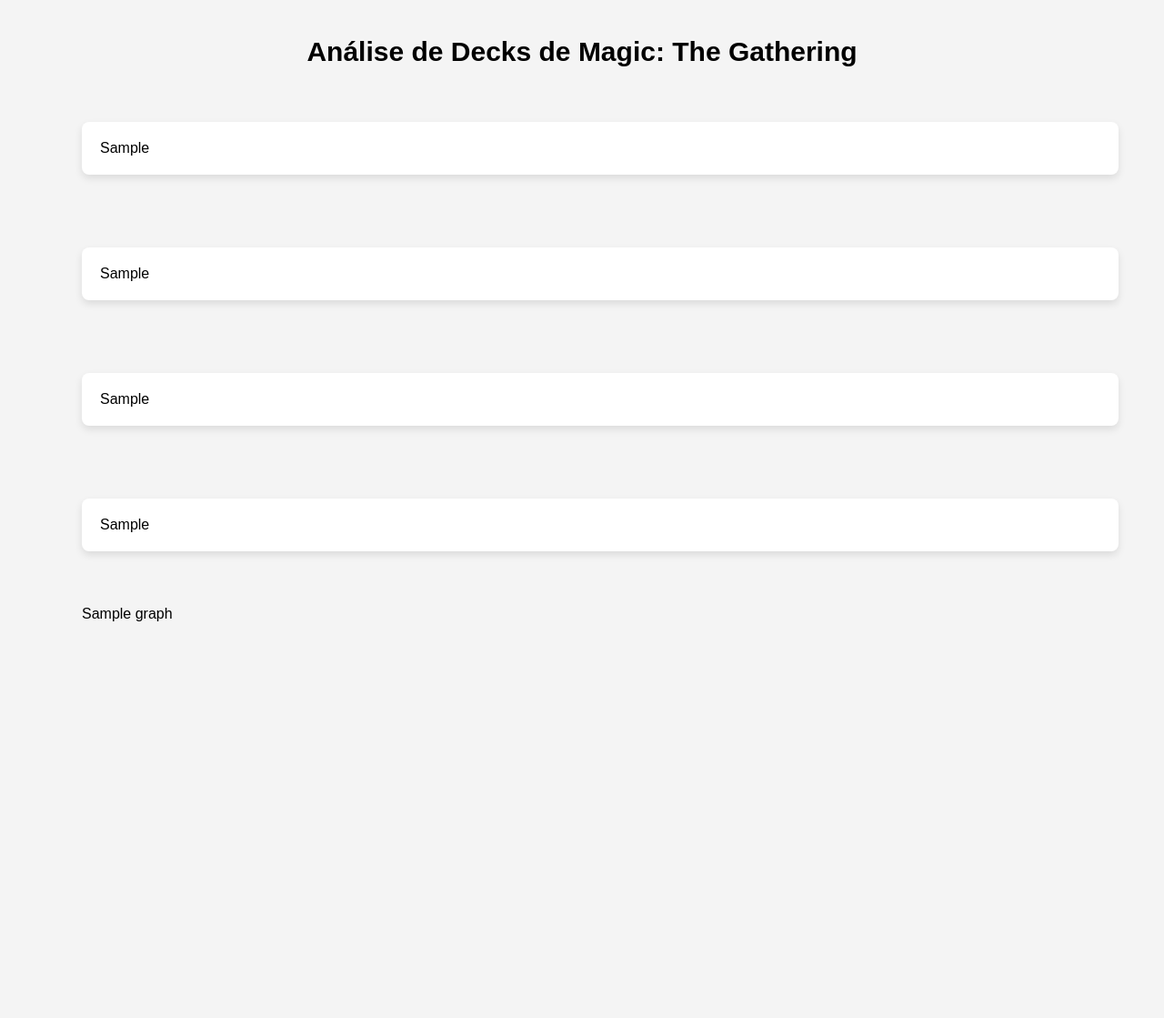
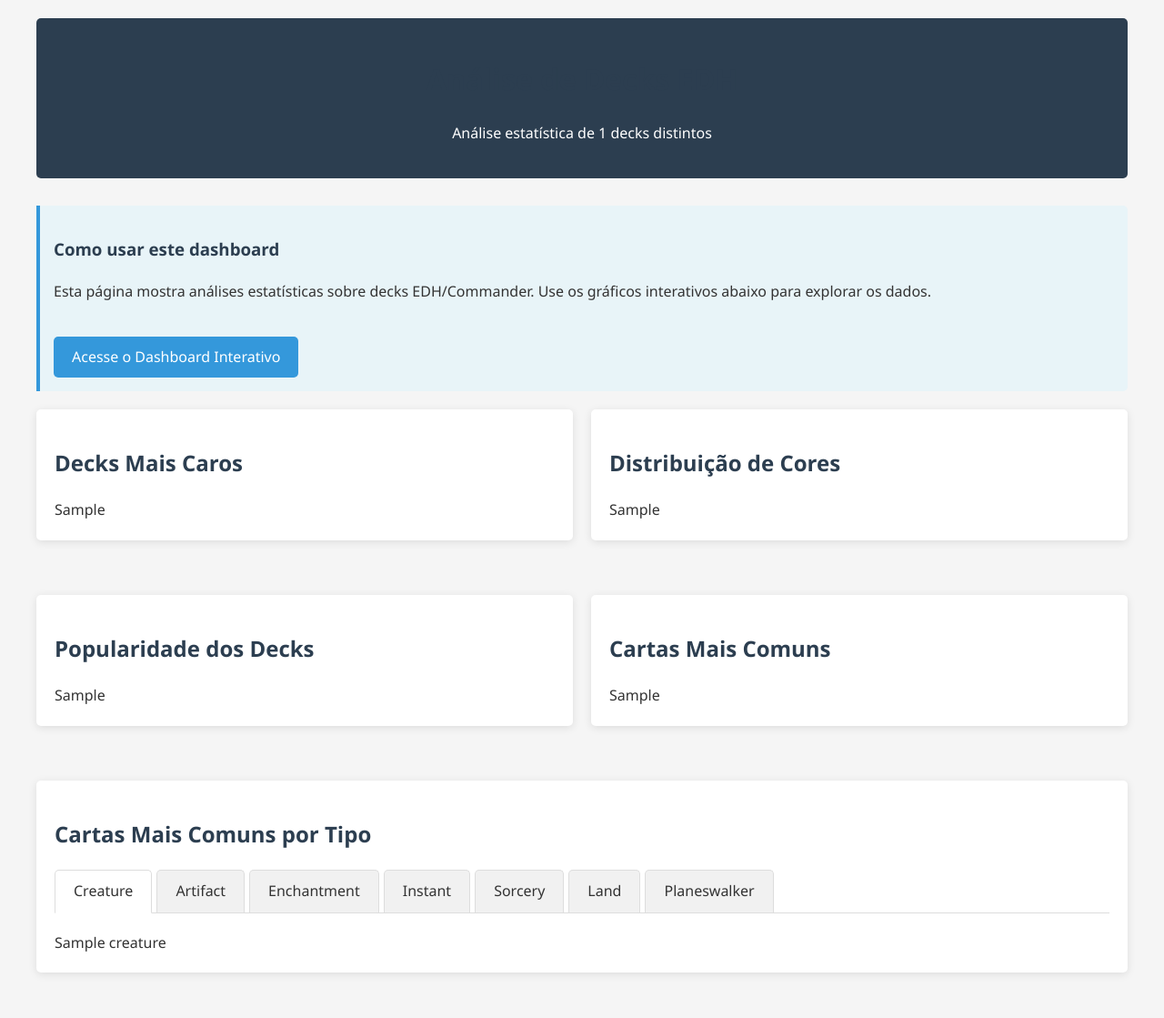
Before and after one commit to MatheusArguelho/KindredWars, a Flask app: template templates/index.html in a window 1280 px wide. Shown: the whole page at 91% size. Before the commit the page ends 683 px from the top, so only its background shows below. Run offline with Flask 3, Linux system fonts and the light colour scheme; the template is opened without the code that fills it: most values are stand-ins (such as "Sample title", 1, 10 or a date in 2020).

Commit message:
Modulação

```diff
--- a/app.py
+++ b/app.py
@@ -1,194 +1,43 @@
-import pandas as pd
-import plotly.express as px
 from flask import Flask, render_template
-import dash
-from dash import dcc, html
-from dash.dependencies import Input, Output
+from data_processing.data_loader import load_and_preprocess_data
+from data_processing.data_analyzer import analyze_data
+from visualization.plot_creator import create_plots
+from visualization.dashboard import create_dash_app
 
-# ==============================================
-# 1. CARREGAMENTO E PRÉ-PROCESSAMENTO DOS DADOS
-# ==============================================
+# Configuração inicial
+app = Flask(__name__)
+tipos = ['Land', 'Creature', 'Artifact', 'Enchantment', 'Planeswalker', 'Battle', 'Instant', 'Sorcery']
+top_x = 50
 
-df = pd.read_csv('todos_os_decks.csv')
-df = df[~df['Deck'].str.endswith('INVALIDO', na=False)]
-df['Custo'] = pd.to_numeric(df['Custo'], errors='coerce')
-df['Preco_USD'] = pd.to_numeric(df['Preco_USD'], errors='coerce')
-df['EDHREC_Rank'] = pd.to_numeric(df['EDHREC_Rank'], errors='coerce')
+# Carrega e processa dados
+df, df_sem_land = load_and_preprocess_data('todos_os_decks.csv')
 
-# Filtra as cartas que não são do tipo "Land"
-df_sem_land = df[df['Tipo'] != 'Basic Land']
+# Análise dos dados (agora passando 'tipos' como parâmetro)
+analysis_results = analyze_data(df, df_sem_land, tipos)
 
-# ==============================================
-# 2. ANÁLISES ESTATÍSTICAS
-# ==============================================
+# Cria gráficos
+plots = create_plots(analysis_results, tipos, top_x)
 
-num_decks_distintos = df['Deck'].nunique()
-comandantes_decks = df[df['Comandante'] == 1].groupby('Deck').first()
-preco_por_deck = df.groupby('Deck')['Preco_USD'].sum().sort_values(ascending=False)
-cores_comandantes = comandantes_decks['Cor'].value_counts()
+# Configura o Dash
+dash_app = create_dash_app(app, df, tipos)
 
 
-
-# Cartas mais comuns entre decks (sem contar "Land")
-cartas_comuns = df_sem_land.groupby('Nome')['Deck'].nunique().sort_values(ascending=False)
-
-# Filtra os dados com base em tipos de cartas específicos
-tipos = ['Land', 'Creature', 'Artifact', 'Enchantment', 'Planeswalker', 'Battle', 'Instant', 'Sorcery']
-
-# Cria gráficos de barras para cada tipo
-tipos_graficos = {}
-top_x = 50  # Definindo o número de itens a serem mostrados nos gráficos (facilidade de alteração)
-
-# Gráfico de barras: Top X Decks por EDHREC_Rank (dividido por 100)
-edhrec_rank_por_deck = df.groupby('Deck')['EDHREC_Rank'].sum() / 100  # Soma do EDHREC_Rank dividida por 100
-edhrec_rank_por_deck = edhrec_rank_por_deck.sort_values(ascending=False)
-
-for tipo in tipos:
-    tipo_cartas = df[df['Tipo'].str.contains(tipo, case=False, na=False)]
-    tipo_comum = tipo_cartas.groupby('Nome')['Deck'].nunique().sort_values(ascending=False)
-
-    fig = px.bar(tipo_comum.head(top_x),  # Usando top_x para definir o número de itens
-                 x=tipo_comum.head(top_x).index,
-                 y=tipo_comum.head(top_x).values,
-                 title=f"Top {top_x} Cartas do Tipo {tipo}",
-                 labels={'x': 'Carta', 'y': 'Número de Decks'},
-                 template='plotly')
-
-    fig.update_layout(
-        autosize=True,
-        margin=dict(l=10, r=10, t=40, b=40)
-    )
-
-    tipos_graficos[tipo] = fig.to_html(full_html=False)
-
-# ==============================================
-# 3. CRIAÇÃO DO FLASK COM PLOTLY
-# ==============================================
-
-app = Flask(__name__)
-
-# Configuração do Dash integrado com Flask
-dash_app = dash.Dash(__name__, server=app, url_base_pathname='/dashboard/')
-
-# Definindo o layout do Dash
-dash_app.layout = html.Div([
-    # Filtro de tipo
-    dcc.Dropdown(
-        id='tipo-dropdown',
-        options=[{'label': tipo, 'value': tipo} for tipo in tipos],
-        value=tipos[0],  # Valor padrão
-        style={'width': '50%'}
-    ),
-
-    # Filtro de cor (dropdown com WUBRG)
-    dcc.Dropdown(
-        id='cor-dropdown',
-        options=[
-            {'label': 'White', 'value': 'W'},
-            {'label': 'Blue', 'value': 'U'},
-            {'label': 'Black', 'value': 'B'},
-            {'label': 'Red', 'value': 'R'},
-            {'label': 'Green', 'value': 'G'}
-        ],
-        multi=True,  # Permite a seleção de múltiplas cores
-        value=None,  # Valor padrão (todas as cores)
-        style={'width': '50%', 'margin-top': '20px'}
-    ),
-
-    # Gráfico
-    dcc.Graph(id='graph')
-])
-
-
-# Callback para atualizar o gráfico com base na seleção do dropdown de tipo e cores
-@dash_app.callback(
-    Output('graph', 'figure'),
-    [Input('tipo-dropdown', 'value'),
-     Input('cor-dropdown', 'value')]
-)
-def update_graph(tipo, cores):
-    # Filtra os dados com base no tipo
-    tipo_comum = df[df['Tipo'].str.contains(tipo, case=False, na=False)]
-
-    # Filtra os dados com base nas cores selecionadas (verifica se a string de cores contém todas as cores selecionadas)
-    if cores:
-        tipo_comum = tipo_comum[tipo_comum['Cor'].apply(lambda x: all(cor in x for cor in cores))]
-
-    # Recalcula as cartas mais comuns após os filtros
-    tipo_comum = tipo_comum.groupby('Nome')['Deck'].nunique().sort_values(ascending=False)
-
-    fig = px.bar(tipo_comum.head(top_x),  # Usando top_x para definir o número de itens
-                 x=tipo_comum.head(top_x).index,
-                 y=tipo_comum.head(top_x).values,
-                 title=f"Top {top_x} Cartas do Tipo {tipo}",
-                 labels={'x': 'Carta', 'y': 'Número de Decks'},
-                 template='plotly')
-
-    fig.update_layout(
-        autosize=True,
-        margin=dict(l=10, r=10, t=40, b=40)
-    )
-    return fig
-
-
-# Rota para a página principal do Flask
+# Rota principal
 @app.route('/')
 def index():
-    # Gráfico de barras: Top X Decks Mais Caros (já existe no código)
-    fig_preco_decks = px.bar(preco_por_deck.head(top_x),  # Usando top_x para definir o número de itens
-                             x=preco_por_deck.head(top_x).index,
-                             y=preco_por_deck.head(top_x).values,
-                             title=f"Top {top_x} Decks Mais Caros",
-                             labels={'x': 'Deck', 'y': 'Preço Total (USD)'},
-                             template='plotly')
+    # Converte os gráficos para HTML
+    graph_html = {
+        'preco_decks': plots['preco_decks'].to_html(full_html=False),
+        'cores_comandantes': plots['cores_comandantes'].to_html(full_html=False),
+        'cartas_comuns': plots['cartas_comuns'].to_html(full_html=False),
+        'edhrec_rank_decks': plots['edhrec_rank_decks'].to_html(full_html=False),
+        'tipo_graphs': {tipo: plots['tipos'][tipo].to_html(full_html=False) for tipo in tipos}
+    }
 
-    # Gráfico de pizza: Distribuição de Cores nos Comandantes (já existe no código)
-    fig_cores_comandantes = px.pie(cores_comandantes,
-                                   names=cores_comandantes.index,
-                                   values=cores_comandantes.values,
-                                   title="Distribuição de Cores nos Comandantes",
-                                   template='plotly')
-
-    # Gráfico de barras: Top X Cartas Mais Comuns Entre Decks (Sem 'Land') (já existe no código)
-    fig_cartas_comuns = px.bar(cartas_comuns.head(top_x),  # Usando top_x para definir o número de itens
-                               x=cartas_comuns.head(top_x).index,
-                               y=cartas_comuns.head(top_x).values,
-                               title=f"Top {top_x} Cartas Mais Comuns Entre Decks (Sem 'Land')",
-                               labels={'x': 'Carta', 'y': 'Número de Decks'},
-                               template='plotly')
-
-    # Criação do gráfico de EDHREC_Rank
-    fig_edhrec_rank_decks = px.bar(edhrec_rank_por_deck.head(top_x),  # Usando top_x para definir o número de itens
-                                   x=edhrec_rank_por_deck.head(top_x).index,
-                                   y=edhrec_rank_por_deck.head(top_x).values,
-                                   title=f"Top {top_x} Decks por EDHREC Rank (Dividido por 100)",
-                                   labels={'x': 'Deck', 'y': 'Soma de EDHREC_Rank / 100'},
-                                   template='plotly')
-
-    # Gráfico de EDHREC_Rank: Top X Decks por EDHREC Rank
-    fig_edhrec_rank_decks.update_layout(
-        autosize=True,
-        margin=dict(l=10, r=10, t=40, b=40)
-    )
-
-    # Converte os gráficos para HTML
-    graph_preco_decks = fig_preco_decks.to_html(full_html=False)
-    graph_cores_comandantes = fig_cores_comandantes.to_html(full_html=False)
-    graph_cartas_comuns = fig_cartas_comuns.to_html(full_html=False)
-    graph_edhrec_rank_decks = fig_edhrec_rank_decks.to_html(full_html=False)
-
-    # Criação dos gráficos para os tipos de carta (também com títulos gerados pelo Plotly)
-    tipo_graphs = {tipo: tipos_graficos[tipo] for tipo in tipos}
-
-    # Passa as variáveis para o template HTML
     return render_template('index.html',
-                           num_decks_distintos=num_decks_distintos,
-                           graph_preco_decks=graph_preco_decks,
-                           graph_cores_comandantes=graph_cores_comandantes,
-                           graph_cartas_comuns=graph_cartas_comuns,
-                           graph_edhrec_rank_decks=graph_edhrec_rank_decks,  # Passa o novo gráfico
-                           tipo_graphs=tipo_graphs,
-                           top_x=top_x)  # Passa a variável top_x para o HTML, se precisar para referência
+                           num_decks_distintos=analysis_results['num_decks_distintos'],
+                           **graph_html,
+                           top_x=top_x)
 
 
 if __name__ == '__main__':
--- a/templates/index.html
+++ b/templates/index.html
@@ -1,93 +1,173 @@
 <!DOCTYPE html>
-<html lang="pt">
+<html lang="pt-BR">
 <head>
     <meta charset="UTF-8">
     <meta name="viewport" content="width=device-width, initial-scale=1.0">
-    <title>Análise de Decks de Magic: The Gathering</title>
+    <title>Análise de Decks EDH</title>
     <style>
         body {
-            font-family: Arial, sans-serif;
-            background-color: #f4f4f4;
-            margin: 0;
-            padding: 0;
-        }
-        .container {
-            max-width: 1100px;
+            font-family: 'Segoe UI', Tahoma, Geneva, Verdana, sans-serif;
+            line-height: 1.6;
+            color: #333;
+            max-width: 1200px;
             margin: 0 auto;
             padding: 20px;
-            width: 100%;
+            background-color: #f5f5f5;
         }
-        h1 {
+        h1, h2, h3 {
+            color: #2c3e50;
+        }
+        .header {
+            background-color: #2c3e50;
+            color: white;
+            padding: 20px;
+            border-radius: 5px;
+            margin-bottom: 30px;
             text-align: center;
-            font-size: 30px;
-            margin-bottom: 40px;
         }
-        .graphs {
+        .graph-container {
+            background-color: white;
+            border-radius: 5px;
+            box-shadow: 0 2px 10px rgba(0,0,0,0.1);
+            padding: 20px;
+            margin-bottom: 30px;
+        }
+        .graph-row {
             display: flex;
-            flex-direction: column;
-            gap: 40px;
+            flex-wrap: wrap;
+            gap: 20px;
+            margin-bottom: 30px;
         }
-        .graph {
-            width: 100%;
+        .graph-col {
+            flex: 1;
+            min-width: 300px;
+        }
+        .info-box {
+            background-color: #e8f4f8;
+            border-left: 4px solid #3498db;
+            padding: 15px;
+            margin-bottom: 20px;
+            border-radius: 0 5px 5px 0;
+        }
+        .tabs {
+            display: flex;
+            border-bottom: 1px solid #ddd;
+            margin-bottom: 20px;
+        }
+        .tab {
+            padding: 10px 20px;
+            cursor: pointer;
+            background-color: #f1f1f1;
+            border: 1px solid #ddd;
+            border-bottom: none;
+            border-radius: 5px 5px 0 0;
+            margin-right: 5px;
+        }
+        .tab.active {
             background-color: white;
-            border-radius: 8px;
-            box-shadow: 0 4px 8px rgba(0, 0, 0, 0.1);
-            padding: 20px;
-            margin: 20px 0;
+            border-bottom: 1px solid white;
+            margin-bottom: -1px;
         }
-        h3 {
-            font-size: 20px;
-            color: #333;
-            margin-bottom: 15px;
+        .tab-content {
+            display: none;
         }
-
-        @media (max-width: 768px) {
-            h1 {
-                font-size: 24px;
-                margin-bottom: 20px;
-            }
-
-            .graphs {
-                flex-direction: column;
-                gap: 20px;
-            }
+        .tab-content.active {
+            display: block;
+        }
+        a.dashboard-link {
+            display: inline-block;
+            background-color: #3498db;
+            color: white;
+            padding: 10px 20px;
+            border-radius: 5px;
+            text-decoration: none;
+            margin-top: 20px;
+            transition: background-color 0.3s;
+        }
+        a.dashboard-link:hover {
+            background-color: #2980b9;
         }
     </style>
 </head>
 <body>
-    <div class="container">
-        <h1>Análise de Decks de Magic: The Gathering</h1>
+    <div class="header">
+        <h1>Análise de Decks EDH</h1>
+        <p>Análise estatística de {{ num_decks_distintos }} decks distintos</p>
+    </div>
 
-        <div class="graphs">
-            <!-- Gráfico de Top 10 Decks Mais Caros, título já está no Plotly -->
-            <div class="graph">
-                <!-- O título do gráfico é gerado pelo Plotly, então removemos o título extra aqui -->
-                {{ graph_preco_decks | safe }}
+    <div class="info-box">
+        <h3>Como usar este dashboard</h3>
+        <p>Esta página mostra análises estatísticas sobre decks EDH/Commander. Use os gráficos interativos abaixo para explorar os dados.</p>
+        <a href="/dashboard/" class="dashboard-link">Acesse o Dashboard Interativo</a>
+    </div>
+
+    <!-- Primeira linha de gráficos -->
+    <div class="graph-row">
+        <div class="graph-col">
+            <div class="graph-container">
+                <h2>Decks Mais Caros</h2>
+                {{ graph_preco_decks|safe }}
             </div>
+        </div>
+        <div class="graph-col">
+            <div class="graph-container">
+                <h2>Distribuição de Cores</h2>
+                {{ graph_cores_comandantes|safe }}
+            </div>
+        </div>
+    </div>
 
-            <!-- Gráfico de Top X Decks por EDHREC Rank -->
-        <div class="graph">
-                <!-- O título do gráfico é gerado pelo Plotly, então removemos o título extra aqui -->
-                {{ graph_edhrec_rank_decks | safe }}
+    <!-- Segunda linha de gráficos -->
+    <div class="graph-row">
+        <div class="graph-col">
+            <div class="graph-container">
+                <h2>Popularidade dos Decks</h2>
+                {{ graph_edhrec_rank_decks|safe }}
+            </div>
+        </div>
+        <div class="graph-col">
+            <div class="graph-container">
+                <h2>Cartas Mais Comuns</h2>
+                {{ graph_cartas_comuns|safe }}
+            </div>
+        </div>
+    </div>
+
+    <!-- Gráficos por tipo de carta -->
+    <div class="graph-container">
+        <h2>Cartas Mais Comuns por Tipo</h2>
+
+        <div class="tabs">
+            {% for tipo in ['Creature', 'Artifact', 'Enchantment', 'Instant', 'Sorcery', 'Land', 'Planeswalker'] %}
+                <div class="tab {% if loop.first %}active{% endif %}" onclick="openTab(event, '{{ tipo }}')">{{ tipo }}</div>
+            {% endfor %}
         </div>
 
-            <!-- Gráfico de Distribuição de Cores nos Comandantes, título já está no Plotly -->
-            <div class="graph">
-                <!-- O título do gráfico é gerado pelo Plotly, então removemos o título extra aqui -->
-                {{ graph_cores_comandantes | safe }}
+        {% for tipo in ['Creature', 'Artifact', 'Enchantment', 'Instant', 'Sorcery', 'Land', 'Planeswalker'] %}
+            <div id="{{ tipo }}" class="tab-content {% if loop.first %}active{% endif %}">
+                {{ tipo_graphs[tipo]|safe }}
             </div>
+        {% endfor %}
+    </div>
 
-            <!-- Gráfico de Top 10 Cartas Mais Comuns Entre Decks (Sem 'Land'), título já está no Plotly -->
-            <div class="graph">
-                <!-- O título do gráfico é gerado pelo Plotly, então removemos o título extra aqui -->
-                {{ graph_cartas_comuns | safe }}
-            </div>
+    <script>
+        function openTab(evt, tabName) {
+            // Esconde todos os conteúdos de tab
+            const tabContents = document.getElementsByClassName("tab-content");
+            for (let i = 0; i < tabContents.length; i++) {
+                tabContents[i].classList.remove("active");
+            }
 
-            <!-- Gráficos de barras por tipo de carta (também com títulos gerados pelo Plotly) -->
-            {% for tipo, graph in tipo_graphs.items() %}
-                <div>{{ graph | safe }}</div>
-            {% endfor %}
-        </div>
-    </div>
+            // Remove a classe active de todas as tabs
+            const tabs = document.getElementsByClassName("tab");
+            for (let i = 0; i < tabs.length; i++) {
+                tabs[i].classList.remove("active");
+            }
+
+            // Mostra a tab atual e adiciona a classe active
+            document.getElementById(tabName).classList.add("active");
+            evt.currentTarget.classList.add("active");
+        }
+    </script>
 </body>
 </html>
```
Also changed, not shown: data_processing/data_analyzer.py (added, +40 -0 lines), data_processing/data_loader.py (added, +19 -0 lines), visualization/dashboard.py (added, +62 -0 lines), visualization/plot_creator.py (added, +136 -0 lines).
